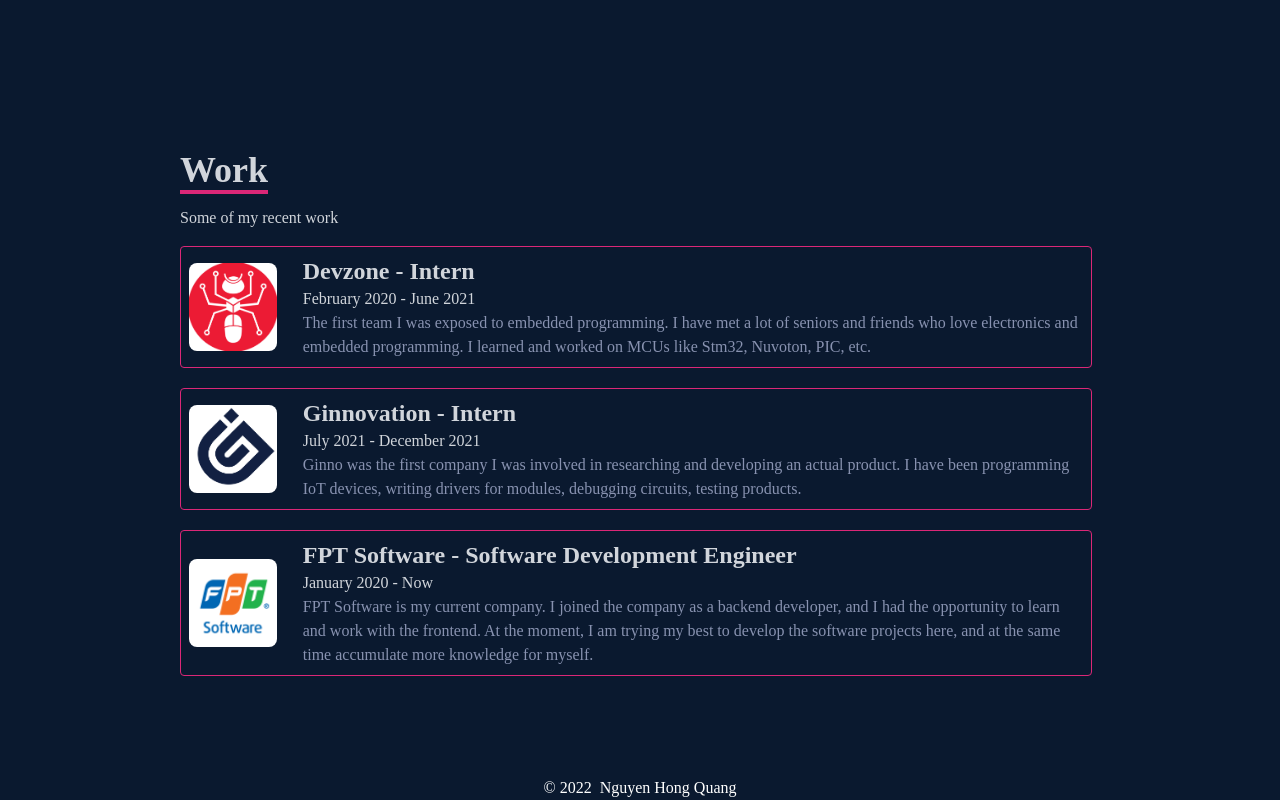
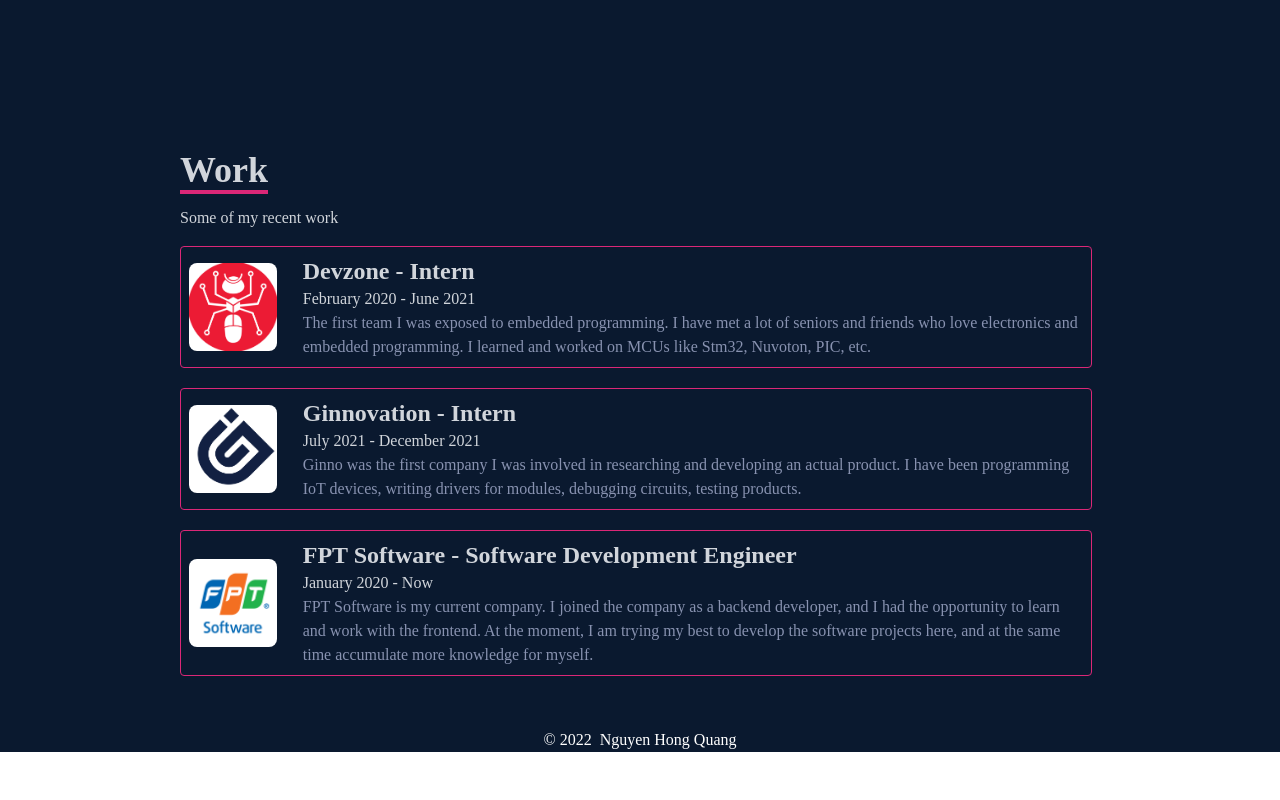
Before and after one commit to NHQuang58/portfolio, a React (Create React App) app: page / in a window 1280 px wide. Shown: the part 2250-3050 px from the top of the page. After the commit the page ends 3002 px from the top, so only its background shows below. Built offline with nearby package versions, Linux system fonts and the light colour scheme.

Commit message:
change padding top for footer

```diff
--- a/src/components/Footer/index.jsx
+++ b/src/components/Footer/index.jsx
@@ -3,7 +3,7 @@
 const Footer = () => {
   const currentYear = new Date().getFullYear();
   return (
-    <div className="bg-dark-background pt-20 text-white w-full flex items-center justify-center">
+    <div className="bg-dark-background pt-8 text-white w-full flex items-center justify-center">
       <span className="mr-2">&copy; {currentYear}</span>Nguyen Hong Quang
     </div>
   );
```
